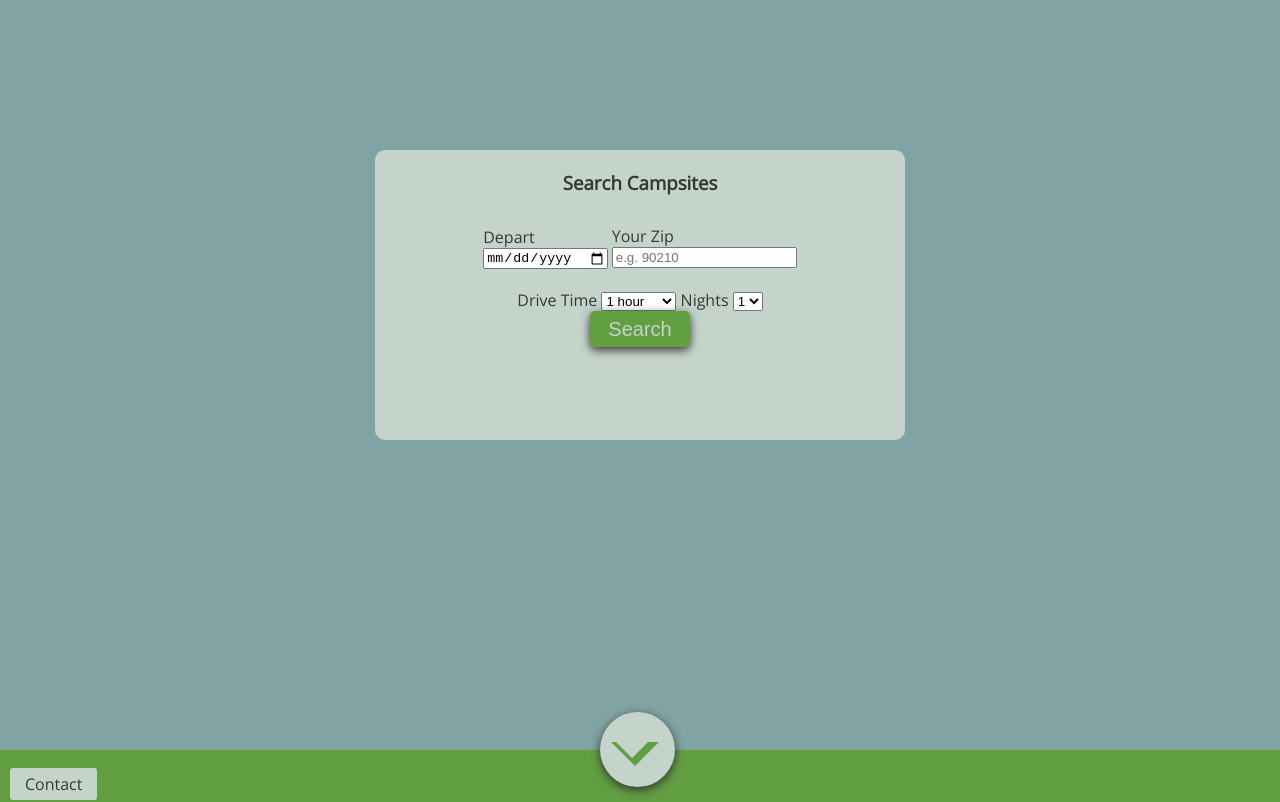
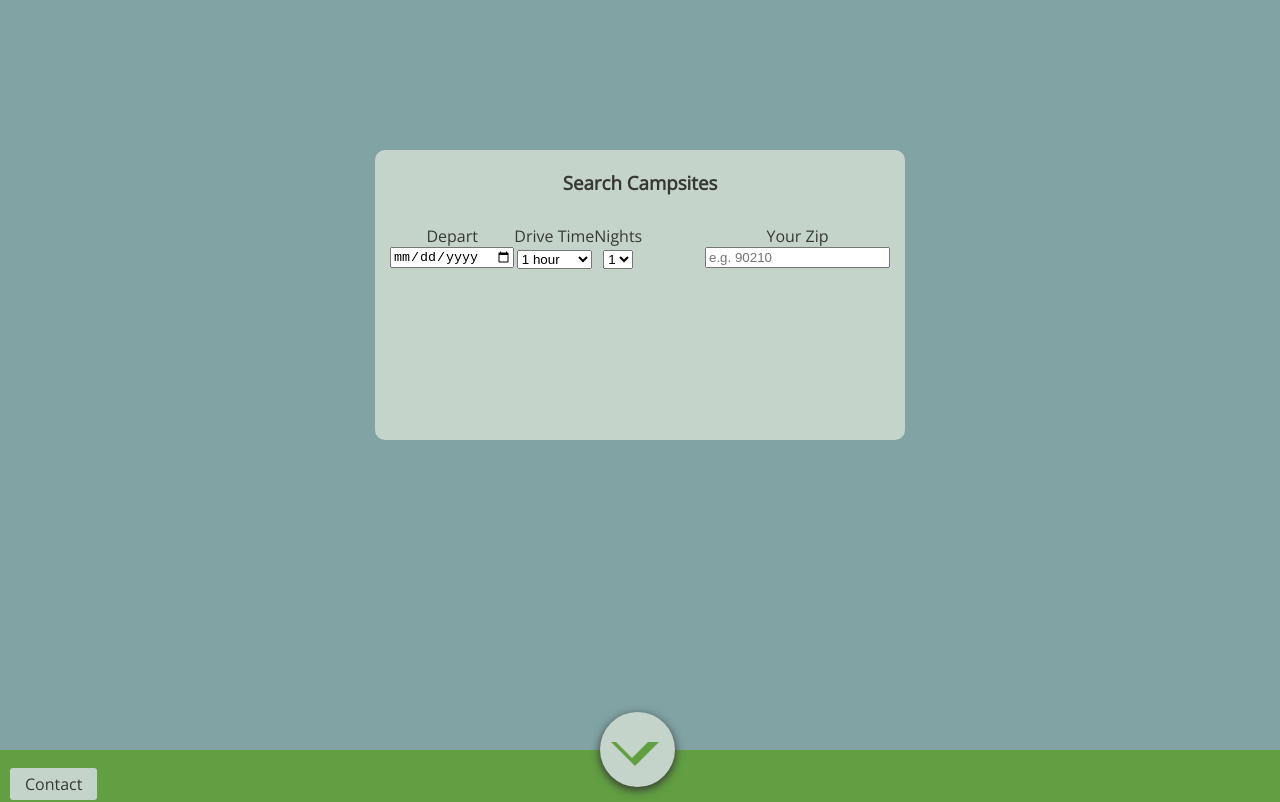
Before and after one commit to tylerswartz/project_camp, a plain HTML site: page index.html in a window 1280 px wide. Shown: the top 802 px of the page. Drawn offline with nearby package versions, Linux system fonts and the light colour scheme.

Commit message:
added divs to search form

```diff
--- a/index.html
+++ b/index.html
@@ -12,23 +12,37 @@
 	</head>
 
 	<body>
-		<div id="upper">
-			<div id="search">
-				<h3>Search Campsites</h3>
-				<form class="form-inine">
-					<div class="form-top">
-						<label for="date">Depart
-							<input type="date" class="input-small"
-									placeholder="Date" required>
-						</label>
+		<div class="upper">
+			<div class="search">
+				<div class="icon-container">
+					<!-- icon goes here -->
+				</div>
+				<h3 class="search-title">Search Campsites</h3>
+				<div class="search-form-wrap">
+					<form action="#" method="post" class="form" id="camp-search">
+						<div class="form-depart">
+							<div class="depart-label">
+								<label for="date">Depart</label>
+							</div>
+							<div class="depart-input">
+								<input type="date" class="input-small" placeholder="Date" required>
+							</div>
+						</div>
 
-						<label for="zipcode">Your Zip
-							<input type="text" class="input-small"
-							placeholder="e.g. 90210" required>
-						</label>
+						<div class="form-zip">
+							<div class="zip-label">
+								<label for="zipcode">Your Zip</label>
 							</div>
-					<div class="form-btm">
-						<label for="drive-time">Drive Time
+							<div class="zip-input">
+								<input type="text" class="input-small" placeholder="e.g. 90210" required>
+							</div>
+						</div>
+
+						<div class="form-drive">
+							<div class="drive-label">
+								<label for="drive-time">Drive Time</label>
+							</div>
+							<div class="drive-input">
 								<select>
 									<option value="1">1 hour</option>
 									<option value="2">2 hours</option>
@@ -37,9 +51,14 @@
 									<option value="5">5 hours</option>
 									<option value="8">6+ hours</option>
 								</select>
-						</label>
+							</div>
+						</div>
 
-						<label for="nights">Nights
+						<div class="form-nights">
+							<div class="nights-label">
+								<label for="nights">Nights</label>
+							</div>
+							<div class="nights-input">
 								<select>
 									<option value="1">1</option>
 									<option value="2">2</option>
@@ -49,21 +68,21 @@
 									<option value="6">6</option>
 									<option value="7">7</option>
 								</select>
-						</label>
 							</div>
-					<button type="submit" class="btn">Search</button>
+						</div>
 					</form>
 				</div>
 			</div>
+		</div>
 
-		<div id="lower">
+		<div class="lower">
 			<a class="arrow-wrap" href="#about">
 				<span class="arrow"></span>
 			</a>
 
 			<div class="about">
 				<img src="images/sample.png">
-				<div id="about-text">
+				<div class="about-text">
 					<h3>It's Easy</h3>
 					<p>
 						Go Camp makes reserving your next campsite a cool breeze. Simply start with the date you want to go, how far you are willing to drive and your zip code. We will search all available campsites in that radius. Click on the campsite you like and book directly with Reserve America or Recreation.gov.
--- a/styles.css
+++ b/styles.css
@@ -2,7 +2,7 @@ body{
 	margin: 0px;
 }
 
-#upper{
+.upper{
 	text-align: center;
   font-family: 'Open Sans', sans-serif;
 	background: rgb(129,163,163);
@@ -11,7 +11,7 @@ body{
 	width: 100%;
 }
 
-#search{
+.search{
 	background: rgb(197,212,202);
   color: rgb(55,56,51);
   position: relative;
@@ -24,13 +24,26 @@ body{
   padding: 20px 15px 20px 15px;
 }
 
-#search h3 {
+.search-title {
   margin-top: 0px;
   margin-bottom: 30px;
 }
 
-.form-top {
-  margin-bottom: 20px;
+.form-depart {
+  float: left;
+}
+
+.form-zip {
+  float: right;
+}
+
+.form-drive {
+  float: left;
+  display: block;
+}
+
+.form-nights {
+  float:left;
 }
 
 .btn {
@@ -44,7 +57,7 @@ body{
   font-size: 20px;
 }
 
-#lower {
+.lower {
 	background: rgb(98,159,66);
 	position: absolute;
   padding-bottom: 45px;
```
Lines whose indentation alone changed are shown as unchanged.
